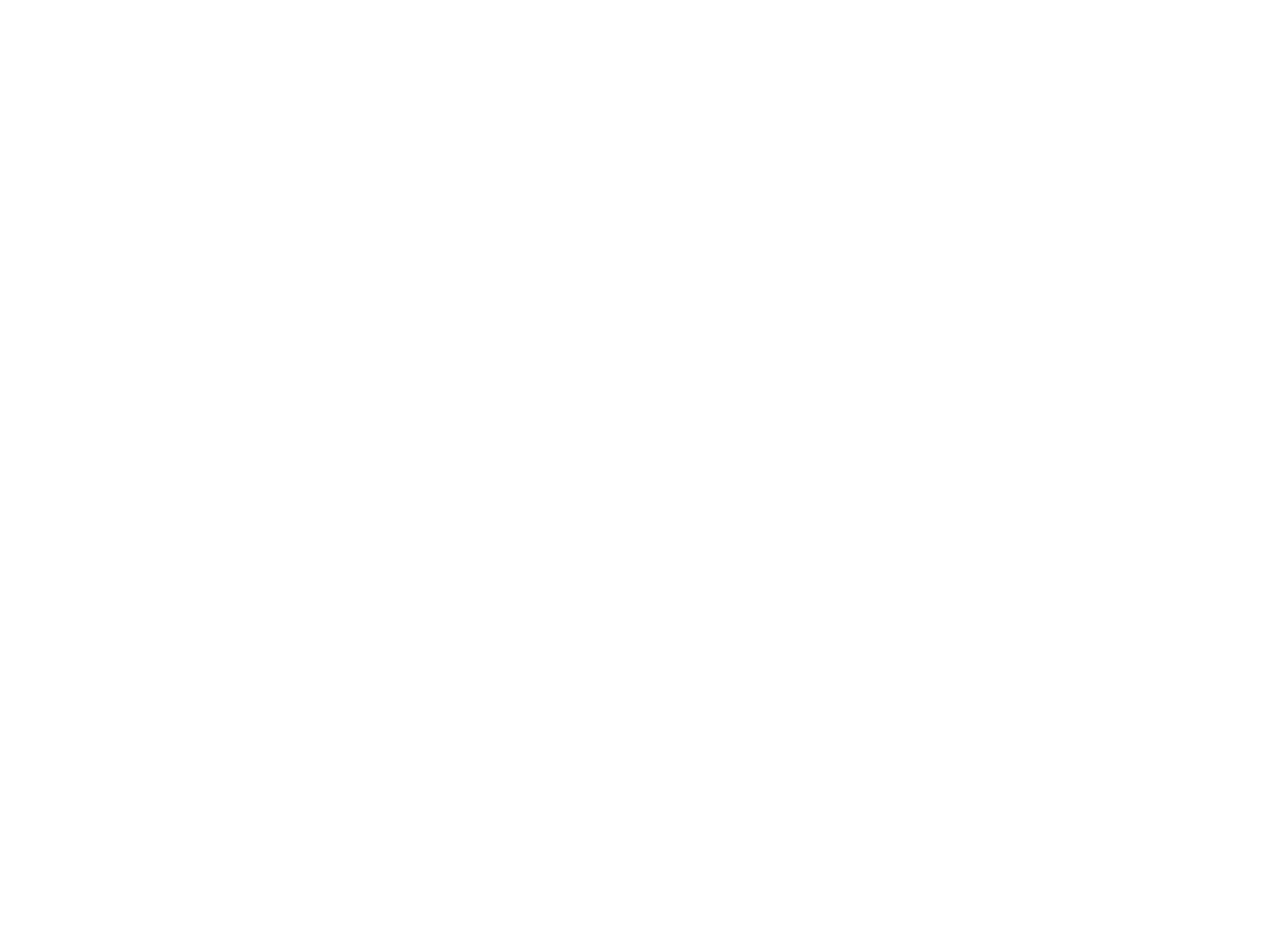
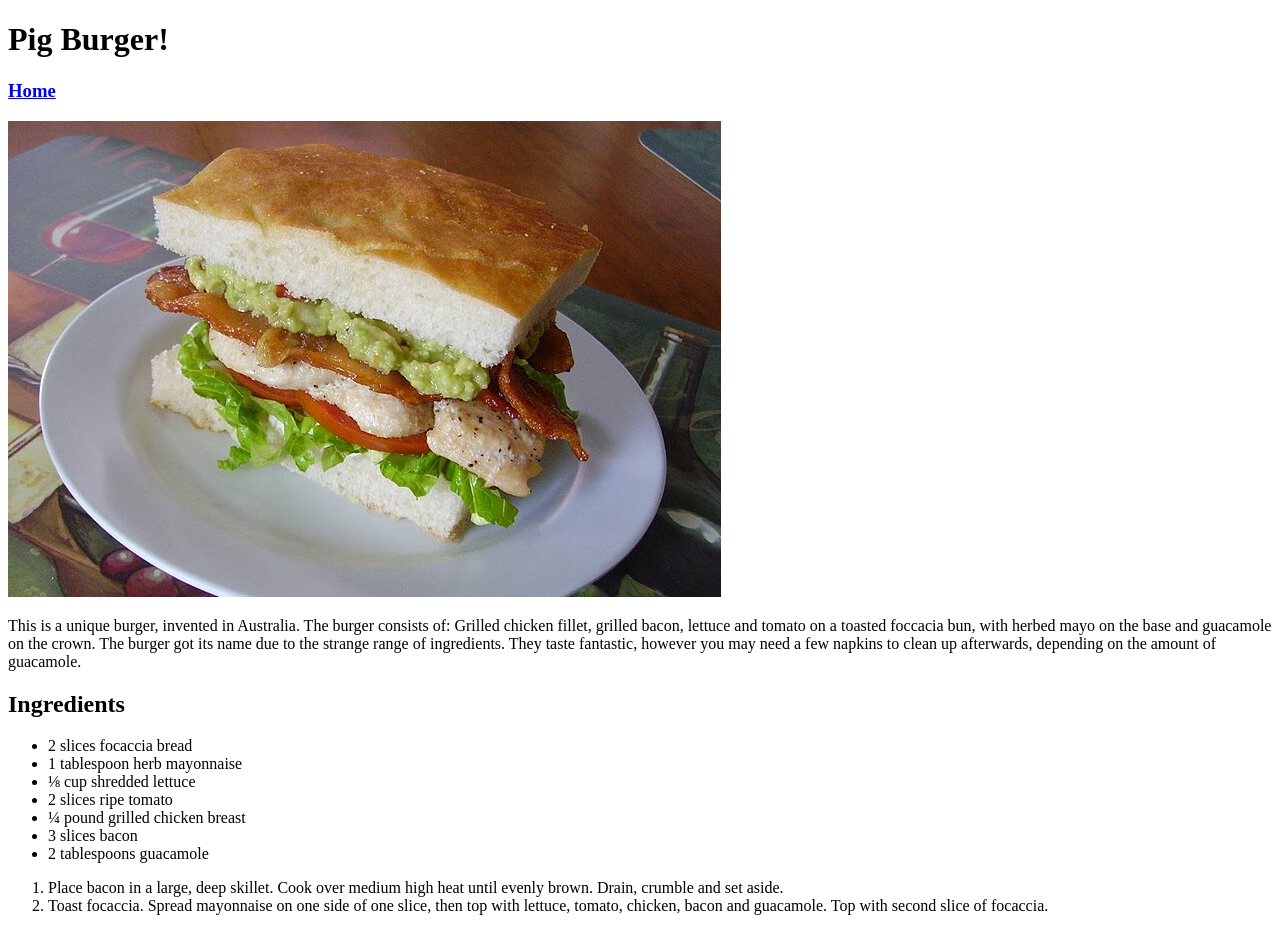
Before and after one commit to daWiz314/recipes, a plain HTML site: page odin-recipes/burger/burger.html in a window 1280 px wide. Before the commit the page ends 800 px from the top, so only its background shows below. Drawn offline with Linux system fonts and the light colour scheme.

Commit message:
Added burger.html and updated links/pics -daWiz314

```diff
--- a/odin-recipes/burger/burger.html
+++ b/odin-recipes/burger/burger.html
@@ -0,0 +1,30 @@
+<!DOCTYPE html>
+<html lang="en">
+
+<head>
+    <meta charset="UTF-8">
+    <title>Pig Burger!</title>
+</head>
+
+<body>
+    <h1>Pig Burger!</h1>
+    <h3><a href="../../index.html">Home</a></h3>
+    <img src="./imgs/image.jpeg" alt="Picture of a Pig Burger">
+    <p>This is a unique burger, invented in Australia. The burger consists of: Grilled chicken fillet, grilled bacon, lettuce and tomato on a toasted foccacia bun, with herbed mayo on the base and guacamole on the crown. The burger got its name due to the strange range of ingredients. They taste fantastic, however you may need a few napkins to clean up afterwards, depending on the amount of guacamole.</p>
+    <h2>Ingredients</h2>
+    <ul>
+        <li>2 slices focaccia bread</li>
+        <li>1 tablespoon herb mayonnaise</li>
+        <li>⅛ cup shredded lettuce</li>
+        <li>2 slices ripe tomato</li>
+        <li>¼ pound grilled chicken breast</li>
+        <li>3 slices bacon</li>
+        <li>2 tablespoons guacamole</li>
+    </ul>
+    <ol>
+        <li>Place bacon in a large, deep skillet. Cook over medium high heat until evenly brown. Drain, crumble and set aside.</li>
+        <li>Toast focaccia. Spread mayonnaise on one side of one slice, then top with lettuce, tomato, chicken, bacon and guacamole. Top with second slice of focaccia.</li>
+    </ol>
+</body>
+
+</html>
```
Also changed, not shown: index.html (+1 -0 lines), odin-recipes/lasagna/lasagna.html (+1 -1 lines), odin-recipes/burger/imgs/image.jpeg (added).
